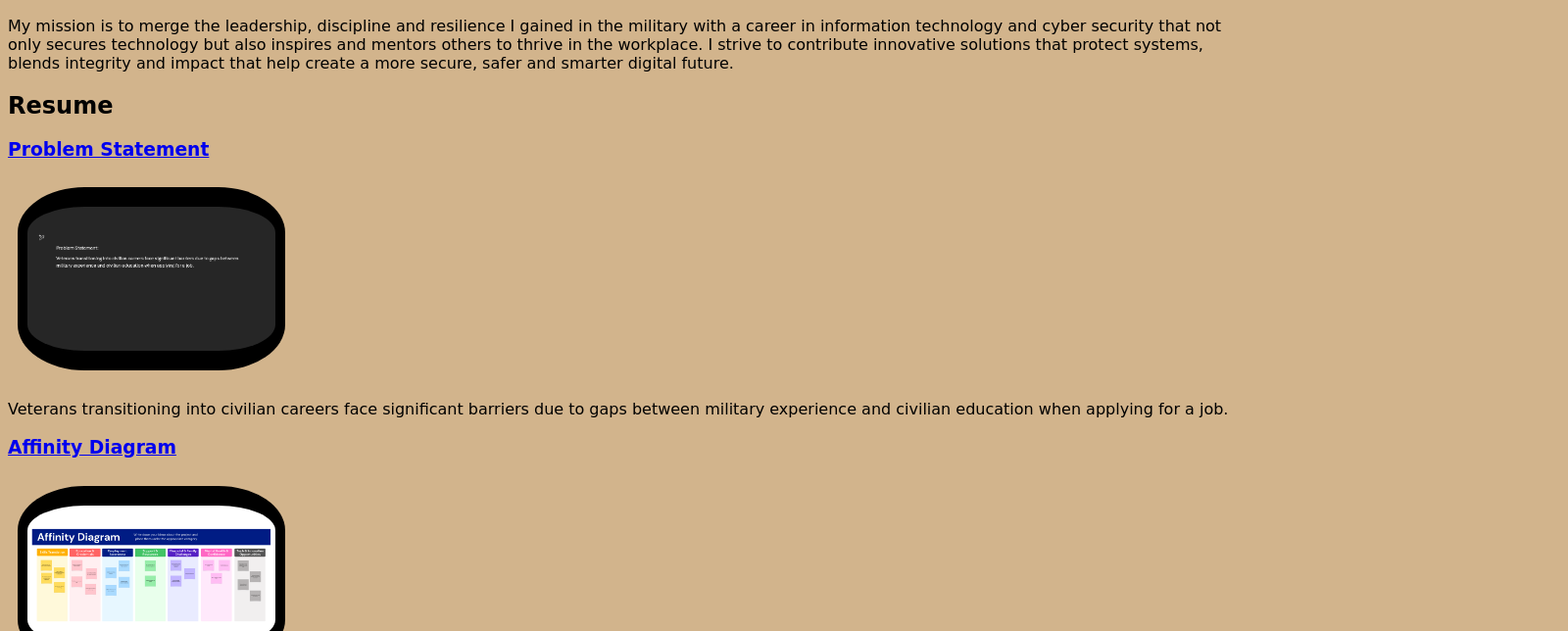
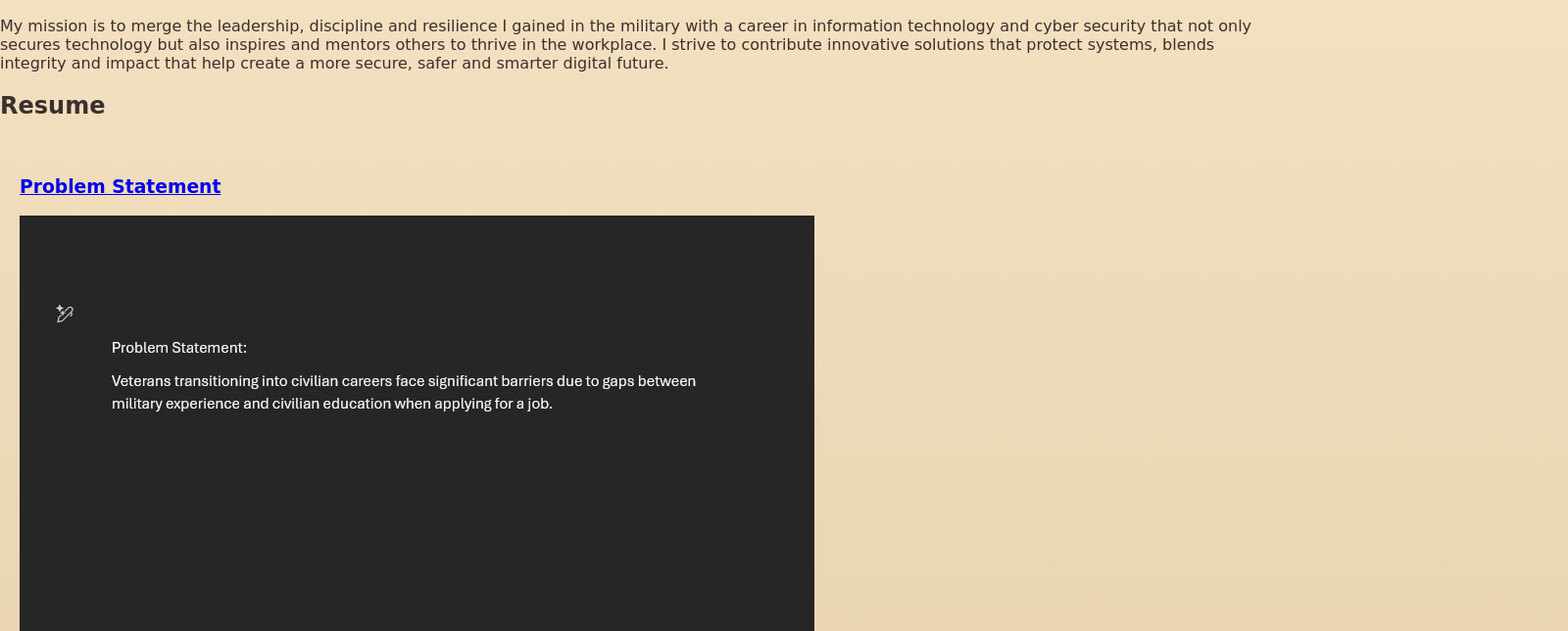
Before and after one commit to JHarding01/JHarding01.github.io, a plain HTML site: page index.html in a window 1280 px wide. Shown: the part 112-756 px from the top of the page at 98% size, 1600 px wide, since content can reach past the window. Drawn offline with Linux system fonts and the light colour scheme.

Commit message:
css changes

```diff
--- a/styles.css
+++ b/styles.css
@@ -1,16 +1,34 @@
 body{
-    background: tan;
-    font-family: 'Lucida Handwriting', cursive;
+     background: linear-gradient(180deg, #f4e2c2, #d1b28a);
+  font-family: 'Lucida Handwriting', cursive;
+  color: #3b2f2f;
+  margin: 0;
+  padding: 0;
 }
 h1 {
     color:brown;
     text-align: center;
 }
-.projects
+.projects {
+    display: flex;
+  flex-wrap: wrap;
+  justify-content: center;
+  align-items: center;
+  gap: 25px;
+  padding: 20px;
+}
 .project img{
-width: 20%;
-margin: 10px;
-padding: 20px 10px;
-background: black;
-border-radius: 25%;
+.project img {
+  width: 260px;
+  margin: 15px;
+  border-radius: 15px;
+  background: #fefefe;
+  padding: 8px;
+  box-shadow: 0 4px 8px rgba(0, 0, 0, 0.3);
+  transition: transform 0.3s ease, box-shadow 0.3s ease;
 }
+.project img:hover {
+  transform: scale(1.05);
+  box-shadow: 0 6px 15px rgba(0, 0, 0, 0.4);
+}
+}
```
